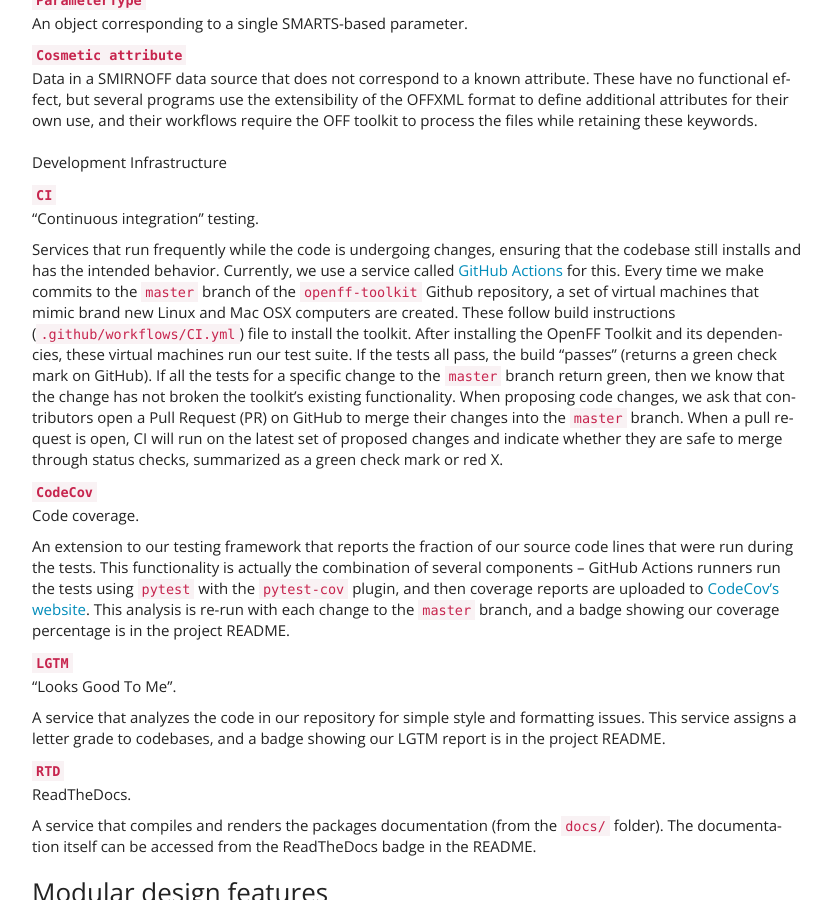
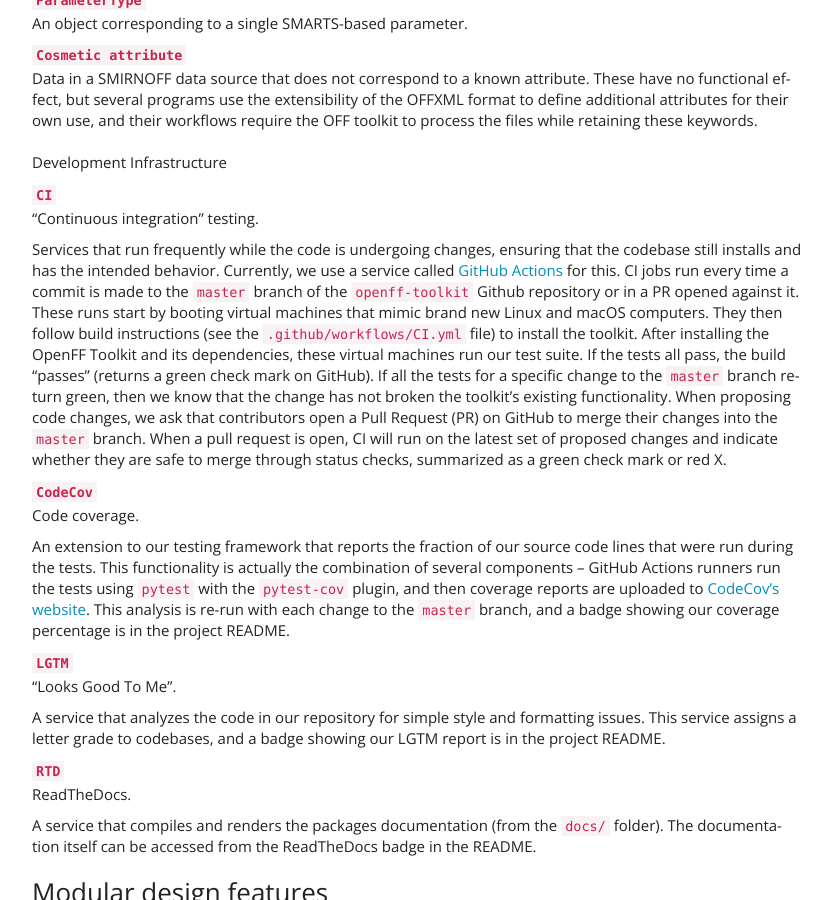
Before and after one commit to openforcefield/openff-toolkit, a Sphinx documentation site: the page built from docs/developing.rst, in a window 1280 px wide and 900 px high, scrolled down 1784 px. Shown: the whole window, without its empty margins (38-869 px from the left). Built offline with Sphinx 7.4.7, drawn with Linux system fonts in a browser that asks for light colours.

Commit message:
State that CI jobs run on PRs

```diff
--- a/docs/developing.rst
+++ b/docs/developing.rst
@@ -92,7 +92,9 @@ Development Infrastructure
 
     Services that run frequently while the code is undergoing changes, ensuring that the codebase still installs and has the intended behavior.
     Currently, we use a service called `GitHub Actions <https://github.com/features/actions>`_ for this.
-    Every time we make commits to the ``master`` branch of the ``openff-toolkit`` Github repository, a set of virtual machines that mimic brand new Linux and Mac OSX computers are created. These follow build instructions (``.github/workflows/CI.yml``) file to install the toolkit.
+    CI jobs run every time a commit is made to the ``master`` branch of the ``openff-toolkit`` Github repository or in a PR opened against it.
+    These runs start by booting virtual machines that mimic brand new Linux and macOS computers.
+    They then follow build instructions (see the ``.github/workflows/CI.yml`` file) to install the toolkit.
     After installing the OpenFF Toolkit and its dependencies, these virtual machines run our test suite.
     If the tests all pass, the build "passes" (returns a green check mark on GitHub).
     If all the tests for a specific change to the ``master`` branch return green, then we know that the change has not broken the toolkit's existing functionality.
```
